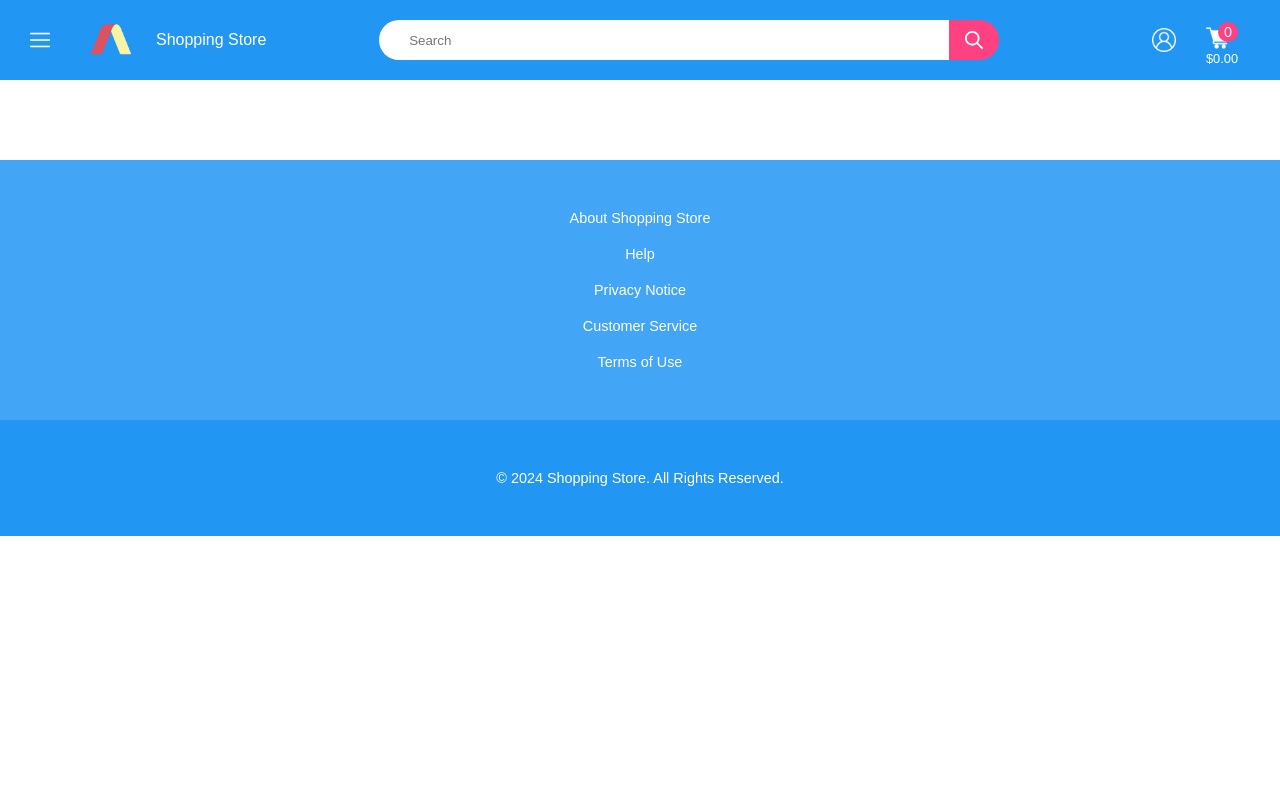
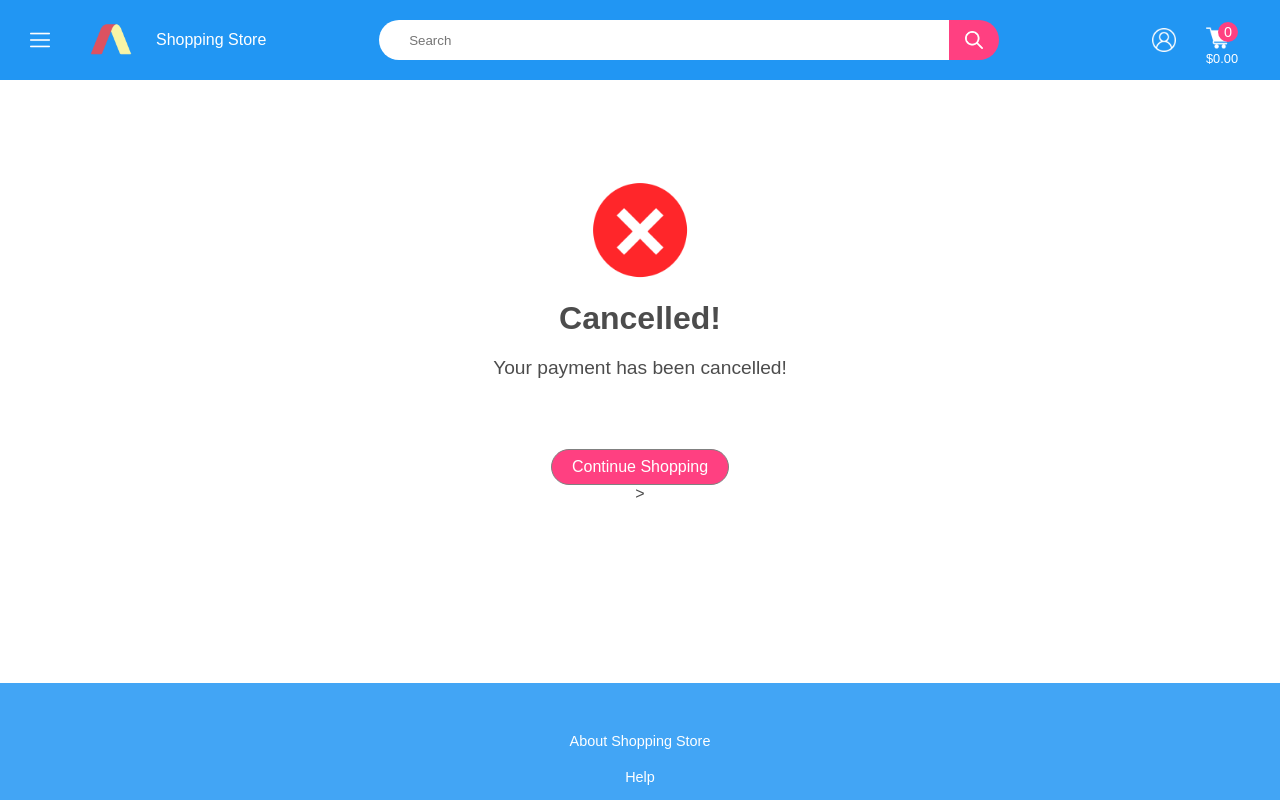
Before and after one commit to kostas-python/shopping-store, an Angular app: page /cancel in a window 1280 px wide. Before the commit this address led to /. Shown: the top 800 px of the page. Built offline with nearby package versions, Linux system fonts and the light colour scheme.

Commit message:
cancel comp

```diff
--- a/src/app/app.routes.ts
+++ b/src/app/app.routes.ts
@@ -2,6 +2,7 @@ import { Routes } from '@angular/router';
 import { HomeComponent } from './pages/home/home.component';
 import { CartComponent } from './pages/cart/cart.component';
 import { SuccessComponent } from './pages/success/success.component';
+import { CancelComponent } from './pages/cancel/cancel.component';
 
 
 
@@ -10,4 +11,5 @@ export const routes: Routes = [
     { path: 'home' , component: HomeComponent },
     { path: 'cart' , component: CartComponent },
     { path: 'success' , component: SuccessComponent },
+    { path: 'cancel' , component: CancelComponent },
 ];
--- /dev/null
+++ b/src/app/pages/cancel/cancel.component.css
@@ -0,0 +1,18 @@
+.wrapper {
+    display: flex;
+    flex-direction: column;
+    justify-content: center;
+    align-items: center;
+    padding: 100px;
+    gap: 20px;
+    cursor: default;
+    text-align: center;
+  }
+  .image {
+    width: 100px;
+    height: 100%;
+    object-fit: contain;
+  }
+  .text {
+    font-size: 1.2em;
+  }
--- /dev/null
+++ b/src/app/pages/cancel/cancel.component.html
@@ -0,0 +1,6 @@
+<div class="wrapper">
+    <img src="assets/icons/cancel.png" alt="" class="image" />
+    <h1>Cancelled!</h1>
+    <p class="text">Your payment has been cancelled!</p>
+    <app-btn-continue></app-btn-continue>
+  </div>
```
Also changed, not shown: src/app/pages/cancel/cancel.component.ts (added, +13 -0 lines), 1 other file (tests, documents, lock files or other folders).
